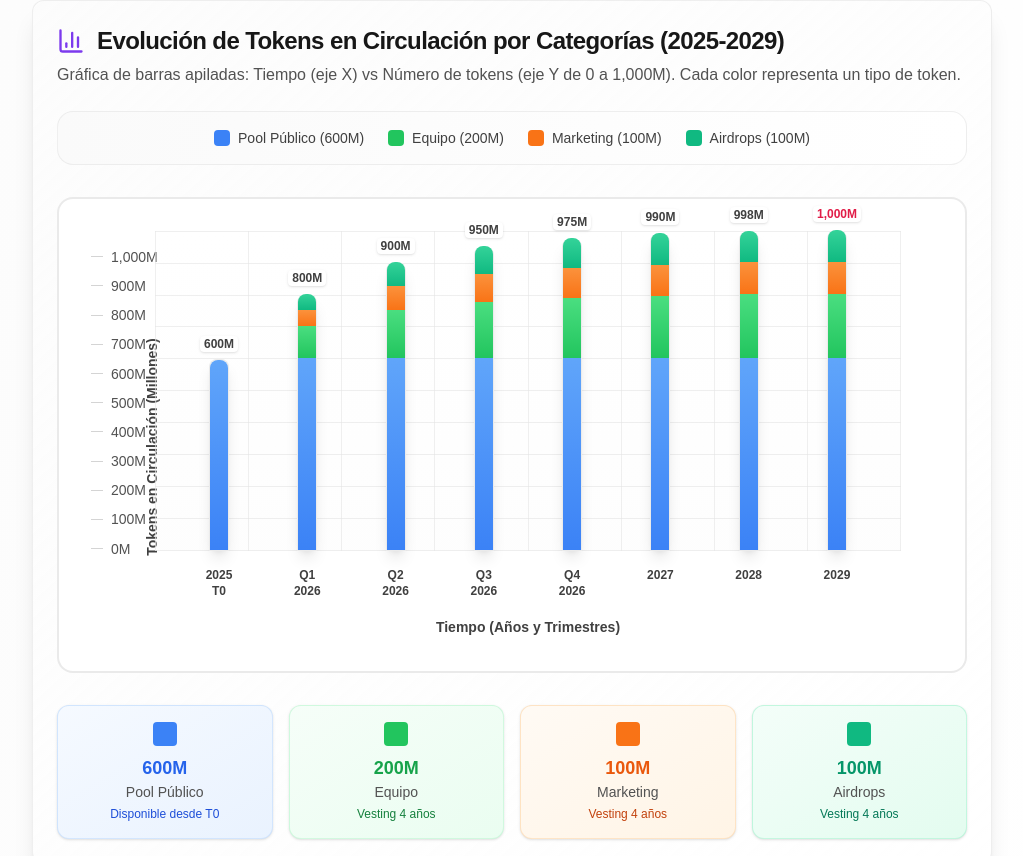
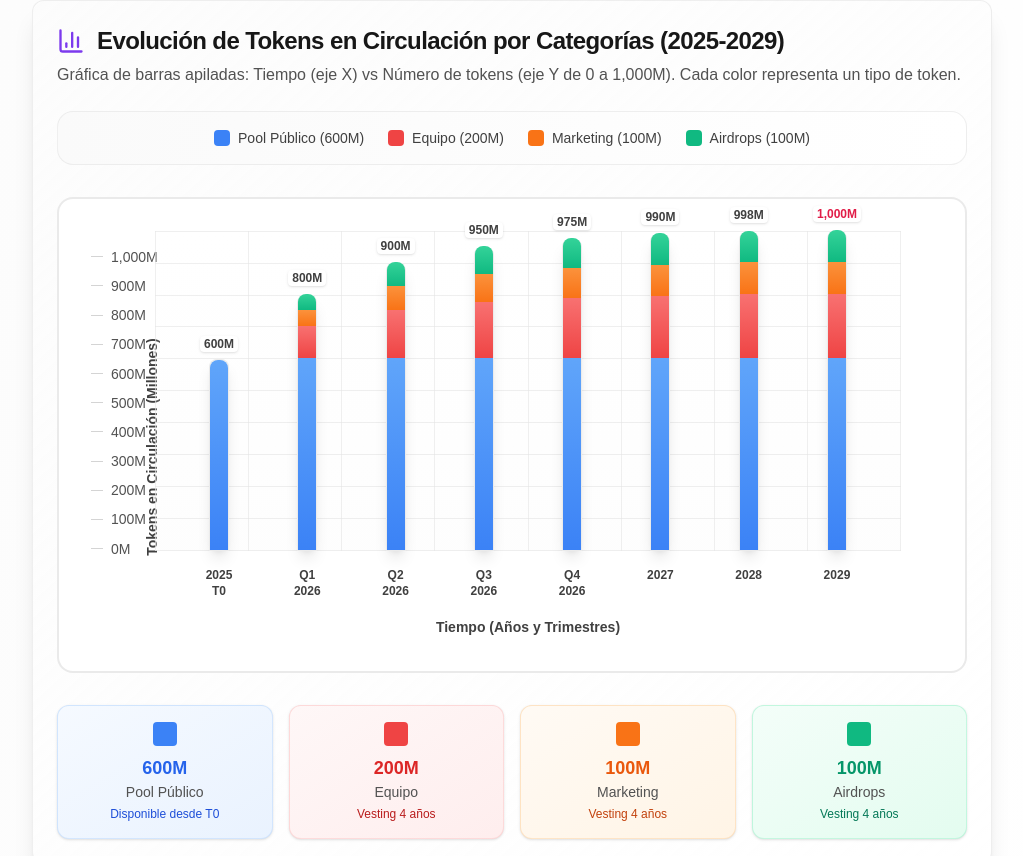
Before and after one commit to Hubit85/HubitApp, a Next.js app: page /whitepaper in a window 1280 px wide. Shown: the part 3300-4156 px from the top of the page, without its empty margins (128-1151 px from the left). Built offline with nearby package versions, Linux system fonts and the light colour scheme.

Commit message:
style(whitepaper): Standardize team token color to red in dilution graph

```diff
--- a/src/pages/whitepaper.tsx
+++ b/src/pages/whitepaper.tsx
@@ -469,7 +469,7 @@ export default function WhitepaperPage() {
                     <span className="text-sm font-medium text-neutral-700">Pool Público (600M)</span>
                   </div>
                   <div className="flex items-center gap-2">
-                    <div className="w-4 h-4 bg-green-500 rounded"></div>
+                    <div className="w-4 h-4 bg-red-500 rounded"></div>
                     <span className="text-sm font-medium text-neutral-700">Equipo (200M)</span>
                   </div>
                   <div className="flex items-center gap-2">
@@ -577,7 +577,7 @@ export default function WhitepaperPage() {
                             {/* Pool Público: 600M = 600/800 * 256px = 192px */}
                             <div className="absolute bottom-0 w-full bg-gradient-to-t from-blue-500 to-blue-400" style={{ height: '192px' }}></div>
                             {/* Equipo: 100M = 100/800 * 256px = 32px */}
-                            <div className="absolute w-full bg-gradient-to-t from-green-500 to-green-400" style={{ bottom: '192px', height: '32px' }}></div>
+                            <div className="absolute w-full bg-gradient-to-t from-red-500 to-red-400" style={{ bottom: '192px', height: '32px' }}></div>
                             {/* Marketing: 50M = 50/800 * 256px = 16px */}
                             <div className="absolute w-full bg-gradient-to-t from-orange-500 to-orange-400" style={{ bottom: '224px', height: '16px' }}></div>
                             {/* Airdrops: 50M = 50/800 * 256px = 16px */}
@@ -593,7 +593,7 @@ export default function WhitepaperPage() {
                             {/* Pool Público: 600M = 600/900 * 288px = 192px */}
                             <div className="absolute bottom-0 w-full bg-gradient-to-t from-blue-500 to-blue-400" style={{ height: '192px' }}></div>
                             {/* Equipo: 150M = 150/900 * 288px = 48px */}
-                            <div className="absolute w-full bg-gradient-to-t from-green-500 to-green-400" style={{ bottom: '192px', height: '48px' }}></div>
+                            <div className="absolute w-full bg-gradient-to-t from-red-500 to-red-400" style={{ bottom: '192px', height: '48px' }}></div>
                             {/* Marketing: 75M = 75/900 * 288px = 24px */}
                             <div className="absolute w-full bg-gradient-to-t from-orange-500 to-orange-400" style={{ bottom: '240px', height: '24px' }}></div>
                             {/* Airdrops: 75M = 75/900 * 288px = 24px */}
@@ -609,7 +609,7 @@ export default function WhitepaperPage() {
                             {/* Pool Público: 600M = 600/950 * 304px = 192px */}
                             <div className="absolute bottom-0 w-full bg-gradient-to-t from-blue-500 to-blue-400" style={{ height: '192px' }}></div>
                             {/* Equipo: 175M = 175/950 * 304px = 56px */}
-                            <div className="absolute w-full bg-gradient-to-t from-green-500 to-green-400" style={{ bottom: '192px', height: '56px' }}></div>
+                            <div className="absolute w-full bg-gradient-to-t from-red-500 to-red-400" style={{ bottom: '192px', height: '56px' }}></div>
                             {/* Marketing: 87.5M = 87.5/950 * 304px = 28px */}
                             <div className="absolute w-full bg-gradient-to-t from-orange-500 to-orange-400" style={{ bottom: '248px', height: '28px' }}></div>
                             {/* Airdrops: 87.5M = 87.5/950 * 304px = 28px */}
@@ -625,7 +625,7 @@ export default function WhitepaperPage() {
                             {/* Pool Público: 600M = 600/975 * 312px = 192px */}
                             <div className="absolute bottom-0 w-full bg-gradient-to-t from-blue-500 to-blue-400" style={{ height: '192px' }}></div>
                             {/* Equipo: 187.5M = 187.5/975 * 312px = 60px */}
-                            <div className="absolute w-full bg-gradient-to-t from-green-500 to-green-400" style={{ bottom: '192px', height: '60px' }}></div>
+                            <div className="absolute w-full bg-gradient-to-t from-red-500 to-red-400" style={{ bottom: '192px', height: '60px' }}></div>
                             {/* Marketing: 93.75M = 93.75/975 * 312px = 30px */}
                             <div className="absolute w-full bg-gradient-to-t from-orange-500 to-orange-400" style={{ bottom: '252px', height: '30px' }}></div>
                             {/* Airdrops: 93.75M = 93.75/975 * 312px = 30px */}
@@ -641,7 +641,7 @@ export default function WhitepaperPage() {
                             {/* Pool Público: 600M = 600/990 * 317px = 192px */}
                             <div className="absolute bottom-0 w-full bg-gradient-to-t from-blue-500 to-blue-400" style={{ height: '192px' }}></div>
                             {/* Equipo: 195M = 195/990 * 317px = 62px */}
-                            <div className="absolute w-full bg-gradient-to-t from-green-500 to-green-400" style={{ bottom: '192px', height: '62px' }}></div>
+                            <div className="absolute w-full bg-gradient-to-t from-red-500 to-red-400" style={{ bottom: '192px', height: '62px' }}></div>
                             {/* Marketing: 97.5M = 97.5/990 * 317px = 31px */}
                             <div className="absolute w-full bg-gradient-to-t from-orange-500 to-orange-400" style={{ bottom: '254px', height: '31px' }}></div>
                             {/* Airdrops: 97.5M = 97.5/990 * 317px = 32px */}
@@ -657,7 +657,7 @@ export default function WhitepaperPage() {
                             {/* Pool Público: 600M = 600/998 * 319px = 192px */}
                             <div className="absolute bottom-0 w-full bg-gradient-to-t from-blue-500 to-blue-400" style={{ height: '192px' }}></div>
                             {/* Equipo: 199M = 199/998 * 319px = 64px */}
-                            <div className="absolute w-full bg-gradient-to-t from-green-500 to-green-400" style={{ bottom: '192px', height: '64px' }}></div>
+                            <div className="absolute w-full bg-gradient-to-t from-red-500 to-red-400" style={{ bottom: '192px', height: '64px' }}></div>
                             {/* Marketing: 99.5M = 99.5/998 * 319px = 32px */}
                             <div className="absolute w-full bg-gradient-to-t from-orange-500 to-orange-400" style={{ bottom: '256px', height: '32px' }}></div>
                             {/* Airdrops: 99.5M = 99.5/998 * 319px = 31px */}
@@ -673,7 +673,7 @@ export default function WhitepaperPage() {
                             {/* Pool Público: 600M = 600/1000 * 320px = 192px */}
                             <div className="absolute bottom-0 w-full bg-gradient-to-t from-blue-500 to-blue-400" style={{ height: '192px' }}></div>
                             {/* Equipo: 200M = 200/1000 * 320px = 64px */}
-                            <div className="absolute w-full bg-gradient-to-t from-green-500 to-green-400" style={{ bottom: '192px', height: '64px' }}></div>
+                            <div className="absolute w-full bg-gradient-to-t from-red-500 to-red-400" style={{ bottom: '192px', height: '64px' }}></div>
                             {/* Marketing: 100M = 100/1000 * 320px = 32px */}
                             <div className="absolute w-full bg-gradient-to-t from-orange-500 to-orange-400" style={{ bottom: '256px', height: '32px' }}></div>
                             {/* Airdrops: 100M = 100/1000 * 320px = 32px */}
@@ -717,12 +717,12 @@ export default function WhitepaperPage() {
                     </CardContent>
                   </Card>
 
-                  <Card className="bg-gradient-to-br from-green-50/60 to-green-100/60 border-green-200/60">
+                  <Card className="bg-gradient-to-br from-red-50/60 to-red-100/60 border-red-200/60">
                     <CardContent className="p-4 text-center">
-                      <div className="w-6 h-6 bg-green-500 rounded mx-auto mb-2"></div>
-                      <div className="text-lg font-bold text-green-600">200M</div>
+                      <div className="w-6 h-6 bg-red-500 rounded mx-auto mb-2"></div>
+                      <div className="text-lg font-bold text-red-600">200M</div>
                       <div className="text-sm text-neutral-600">Equipo</div>
-                      <div className="text-xs text-green-700 mt-1">Vesting 4 años</div>
+                      <div className="text-xs text-red-700 mt-1">Vesting 4 años</div>
                     </CardContent>
                   </Card>
 
```
